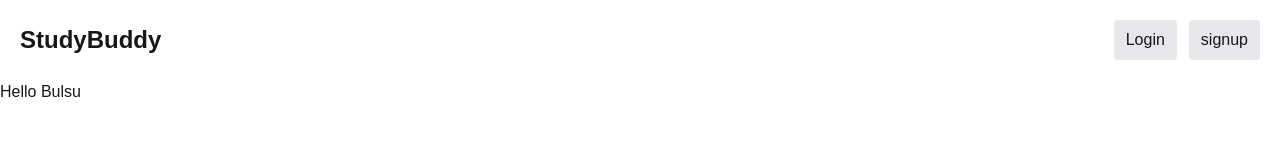
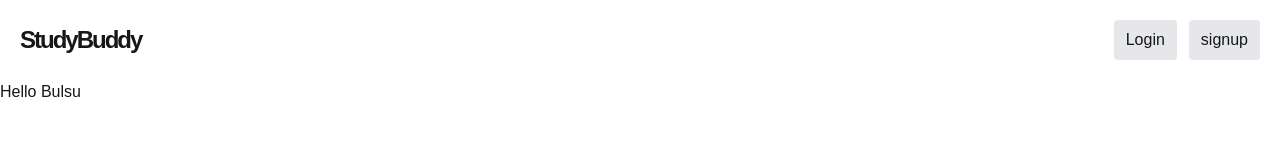
Before and after one commit to Glatterf/studybuddy, a Next.js app: page / in a window 1280 px wide. Shown: the top 160 px of the page. Built offline with nearby package versions, Linux system fonts and the light colour scheme.

Commit message:
separate logo component

```diff
--- a/app/components/Header.tsx
+++ b/app/components/Header.tsx
@@ -1,10 +1,11 @@
 import Link from "next/link";
 
+import Logo from "./Logo";
 export default function Header() {
   return <header className="bg-white">
-    <div className="container flex items-center justify-between  mx-auto p-5">
+    <div className="container flex items-center justify-between  mx-auto p-5 ">
       {/** Logo */}
-      <div className="font-bold text-2xl">StudyBuddy</div>
+      <Logo />
 
       {/** Action or buttons */}
       <div className="flex gap-3">
--- /dev/null
+++ b/app/components/Logo.tsx
@@ -0,0 +1,5 @@
+export default function Logo() {
+  return (
+    <div className="font-bold text-2xl tracking-[-2px]">StudyBuddy</div>
+  )
+}
```
